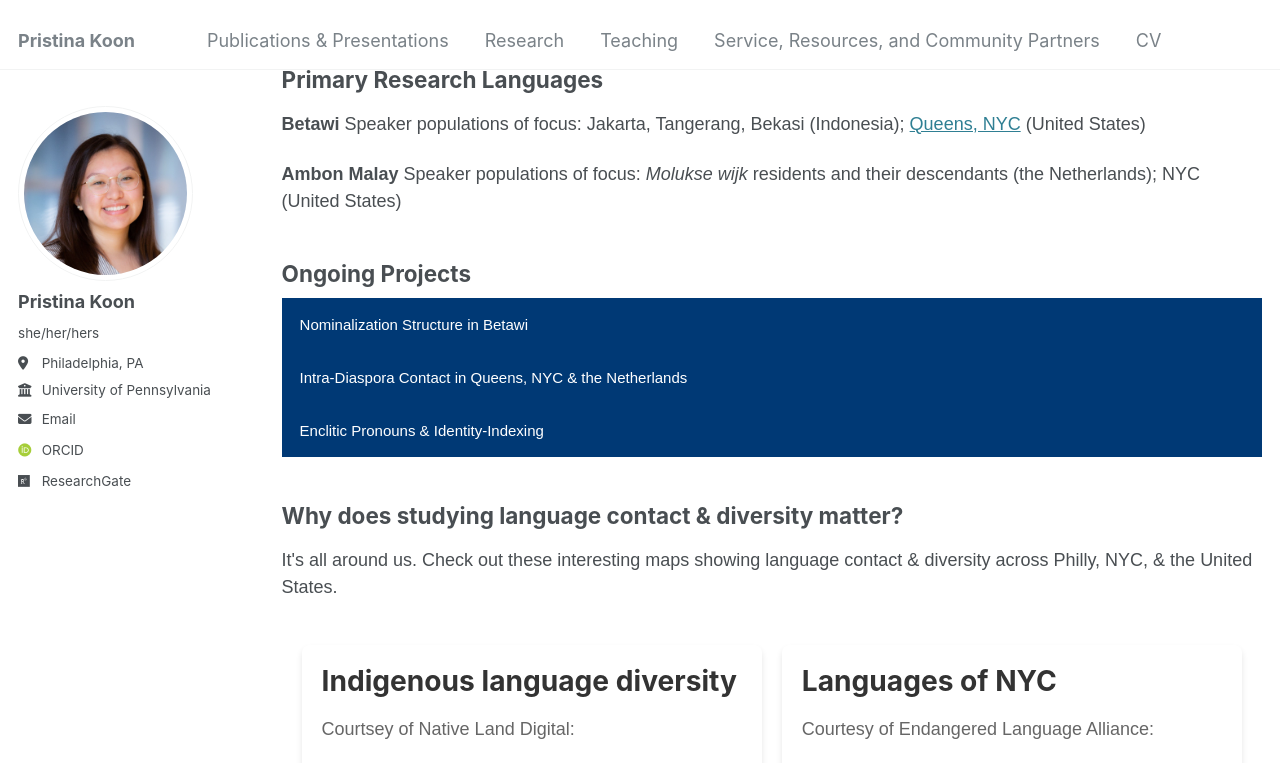
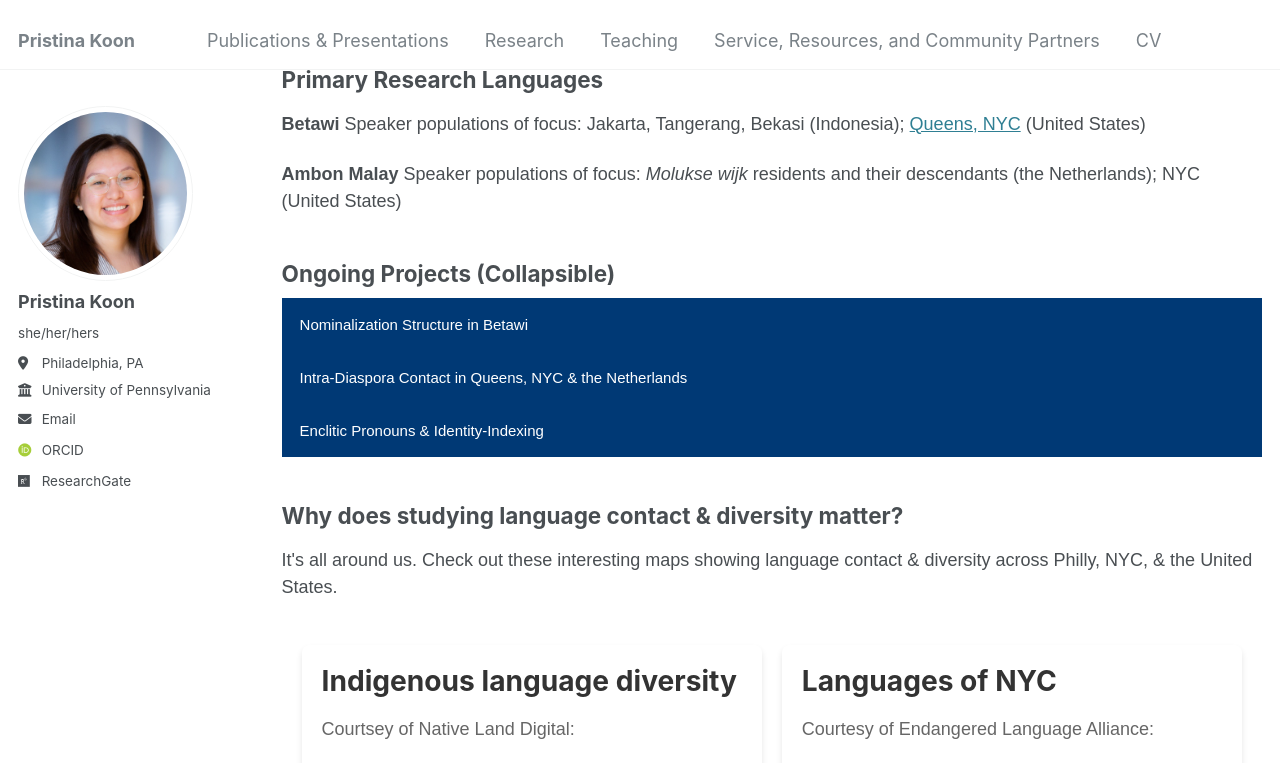
Before and after one commit to pristinakoon/pristinakoon.github.io, a Jekyll site: the page built from _pages/research.html, in a window 1280 px wide and 900 px high, scrolled down 373 px, cut to the strip 0-763 px from the top of the window. Built offline with Jekyll 4.4.1, drawn with Linux system fonts in a browser that asks for light colours; some web fonts are replaced; part of the change alters nothing that is shown.

Commit message:
Update research.html

```diff
--- a/_pages/research.html
+++ b/_pages/research.html
@@ -50,18 +50,18 @@ author_profile: true
 </head>
 <body>
 
-<h2>Ongoing Projects</h2>
+<h2>Ongoing Projects (Collapsible)</h2>
 <button type="button" class="collapsible">Nominalization Structure in Betawi</button>
 <div class="content">
-  <p>Lorem ipsum dolor sit amet, consectetur adipisicing elit, sed do eiusmod tempor incididunt ut labore et dolore magna aliqua. Ut enim ad minim veniam, quis nostrud exercitation ullamco laboris nisi ut aliquip ex ea commodo consequat.</p>
+  <p>More information coming soon!</p>
 </div>
 <button type="button" class="collapsible">Intra-Diaspora Contact in Queens, NYC & the Netherlands</button>
 <div class="content">
-  <p>Lorem ipsum dolor sit amet, consectetur adipisicing elit, sed do eiusmod tempor incididunt ut labore et dolore magna aliqua. Ut enim ad minim veniam, quis nostrud exercitation ullamco laboris nisi ut aliquip ex ea commodo consequat.</p>
+  <p>More information coming soon!</p>
 </div>
 <button type="button" class="collapsible">Enclitic Pronouns & Identity-Indexing</button>
 <div class="content">
-  <p>Lorem ipsum dolor sit amet, consectetur adipisicing elit, sed do eiusmod tempor incididunt ut labore et dolore magna aliqua. Ut enim ad minim veniam, quis nostrud exercitation ullamco laboris nisi ut aliquip ex ea commodo consequat.</p>
+  <p>More information coming soon!</p>
 </div>
 
 <script>
```
